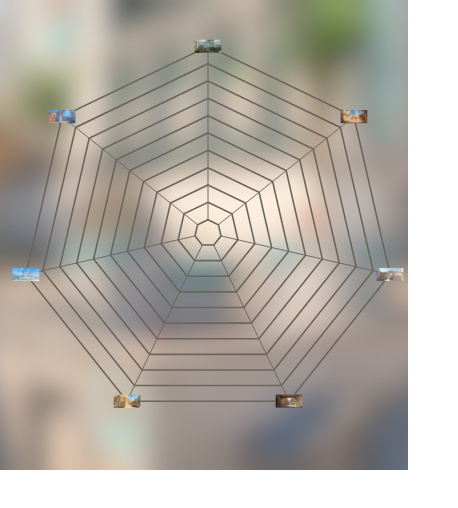
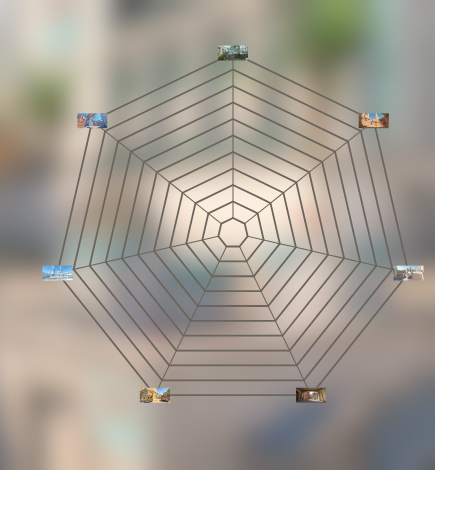
Before and after one commit to kourousis/faceit-map-graph, a browser extension: page src/popups/popup.html in a window 400 px wide. Shown: the whole page, 458 px wide, since content can reach past the window. Drawn offline with Linux system fonts and the light colour scheme.

Commit message:
adjusted popup dimesions and made pentagon smaller

```diff
--- a/src/popups/heptagons.js
+++ b/src/popups/heptagons.js
@@ -47,7 +47,7 @@ function createImageElement(x, y, href) {
 }
 
 const svgElement = document.querySelector('svg');
-const outermostRadius = 140;
+const outermostRadius = 120;
 const innermostRadius = 10;
 const heptagonCount = 11;
 const radiusStep = (outermostRadius - innermostRadius) / (heptagonCount - 1);
--- a/src/popups/popup.html
+++ b/src/popups/popup.html
@@ -22,7 +22,7 @@
 </head>
 
 <body>
-    <svg width="400" height="450" viewBox="-150 -150 300 300">
+    <svg width="450" height="450" viewBox="-150 -150 300 300">
         <!-- Heptagons will be appended here by script.js -->
     </svg>
     <script src="heptagons.js"></script>
```
